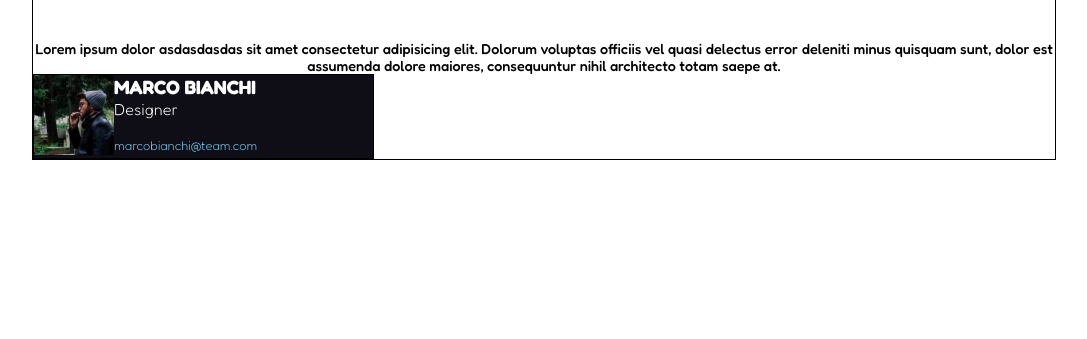
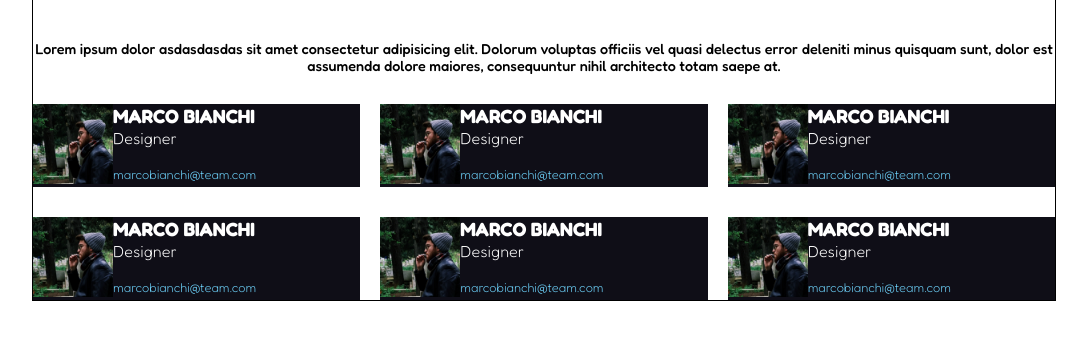
Before and after one commit to AntonioRoccoGit/html-css-float-cards, a plain HTML site: page index.html in a window 1280 px wide. Shown: the part 113-452 px from the top of the page, without its empty margins (96-1183 px from the left). Drawn offline with Linux system fonts and the light colour scheme.

Commit message:
fact: card latout

```diff
--- a/css/style.css
+++ b/css/style.css
@@ -22,7 +22,7 @@ h1 {
     color: #E53170;
 }
 
-.card-box h3 {
+.card-container h3 {
     font-size: 0.9rem;
     font-weight: 500;
     margin-top: 3em;
@@ -40,17 +40,17 @@ h1 {
 
 /* MAIN */
 
-.card h2 {
+.card-box h2 {
     font-size: 1.2rem;
 }
 
-.card h3{
+.card-box h3{
     margin-top: 0;
     font-weight: 200;
     font-size: 1rem;
 }
 
-.card a {
+.card-box a {
     color: #6ACBF2;
     font-size: 0.8rem;
     text-decoration: none;
@@ -58,20 +58,23 @@ h1 {
     margin: 0;
 }
 
-.card img {
+.card-box img {
     height: 80px;
     float: left;
 }
 
-.card {
-    border: 1px solid black;
+.card-box {
+    margin-top: 30px;
+    float: left;
     text-align: left;
     background-color: #0F0E17;
     color: white;
-    width: calc(100% / 3);
+    width: calc(100% / 3 - (40px / 3)) ;
 }
 
-
+.card-box.middle {
+    margin: 30px 20px 0;
+}
 
 /* UTILITY */
 
--- a/index.html
+++ b/index.html
@@ -22,14 +22,57 @@
 
         <!-- MAIN -->
         <main>
-            <section class="card-box clearfix">
+            <section class="card-container clearfix">
                 <h3>Lorem ipsum dolor  asdasdasdas sit amet consectetur adipisicing elit. Dolorum voluptas officiis vel quasi delectus error deleniti minus quisquam sunt, dolor est assumenda dolore maiores, consequuntur nihil architecto totam saepe at.</h3>
-                <section class="card clearfix">
+                <div class="card-box clearfix">
                     <img src="img/male1.png" alt="">
-                    <h2>MARCO BIANCHI</h2>
-                    <h3>Designer</h3>
-                    <a href="">marcobianchi@team.com</a>
-                </section>
+                    <section class="card-text">
+                        <h2>MARCO BIANCHI</h2>
+                        <h3>Designer</h3>
+                        <a href="">marcobianchi@team.com</a>
+                    </section>
+                </div>
+                <div class="card-box middle clearfix">
+                    <img src="img/male1.png" alt="">
+                    <section class="card-text">
+                        <h2>MARCO BIANCHI</h2>
+                        <h3>Designer</h3>
+                        <a href="">marcobianchi@team.com</a>
+                    </section>
+                </div>
+                <div class="card-box clearfix">
+                    <img src="img/male1.png" alt="">
+                    <section class="card-text">
+                        <h2>MARCO BIANCHI</h2>
+                        <h3>Designer</h3>
+                        <a href="">marcobianchi@team.com</a>
+                    </section>
+                </div>
+                <div class="card-box clearfix">
+                    <img src="img/male1.png" alt="">
+                    <section class="card-text">
+                        <h2>MARCO BIANCHI</h2>
+                        <h3>Designer</h3>
+                        <a href="">marcobianchi@team.com</a>
+                    </section>
+                </div>
+                <div class="card-box middle clearfix">
+                    <img src="img/male1.png" alt="">
+                    <section class="card-text">
+                        <h2>MARCO BIANCHI</h2>
+                        <h3>Designer</h3>
+                        <a href="">marcobianchi@team.com</a>
+                    </section>
+                </div>
+                <div class="card-box clearfix">
+                    <img src="img/male1.png" alt="">
+                    <section class="card-text">
+                        <h2>MARCO BIANCHI</h2>
+                        <h3>Designer</h3>
+                        <a href="">marcobianchi@team.com</a>
+                    </section>
+                </div>
+
             </section>
         </main>
         <!-- /MAIN -->
```
